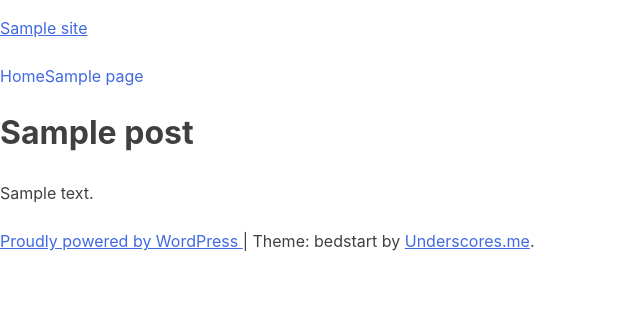
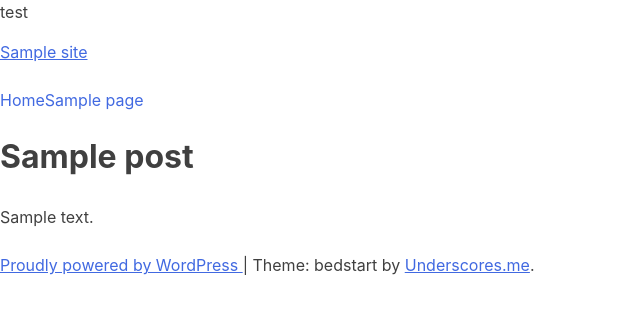
Before and after one commit to Fabricontcom/bedrock-test, a WordPress theme: template web/app/themes/bedstart/page.php in a window 1280 px wide. Shown: the top 314 px of the page, without its empty margins (0-640 px from the left). Run offline with PHP 8.4 and a stand-in for WordPress, Linux system fonts and the light colour scheme; the site name, menu and one post (Sample post) are stand-ins, and other content is empty; some libraries are stand-ins or nearby versions.

Commit message:
[TEST] - add test

```diff
--- a/web/app/themes/bedstart/header.php
+++ b/web/app/themes/bedstart/header.php
@@ -26,6 +26,7 @@
 	<a class="skip-link screen-reader-text" href="#primary"><?php esc_html_e( 'Skip to content', 'bedstart' ); ?></a>
 
 	<header id="masthead" class="site-header">
+		<?php echo 'test'; ?>
 		<div class="site-branding">
 			<?php
 			the_custom_logo();
```
Also changed, not shown: 1 other file.
